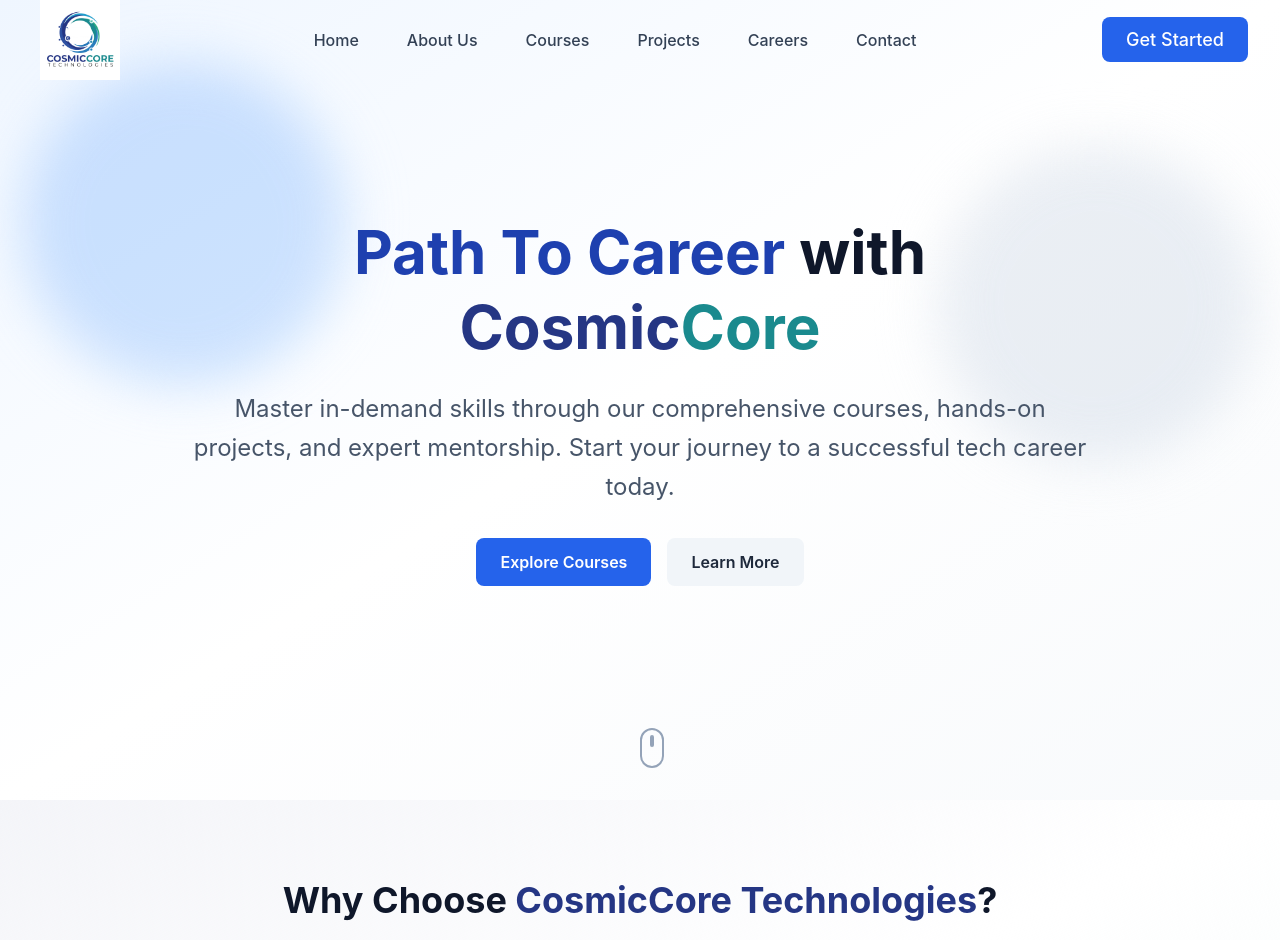
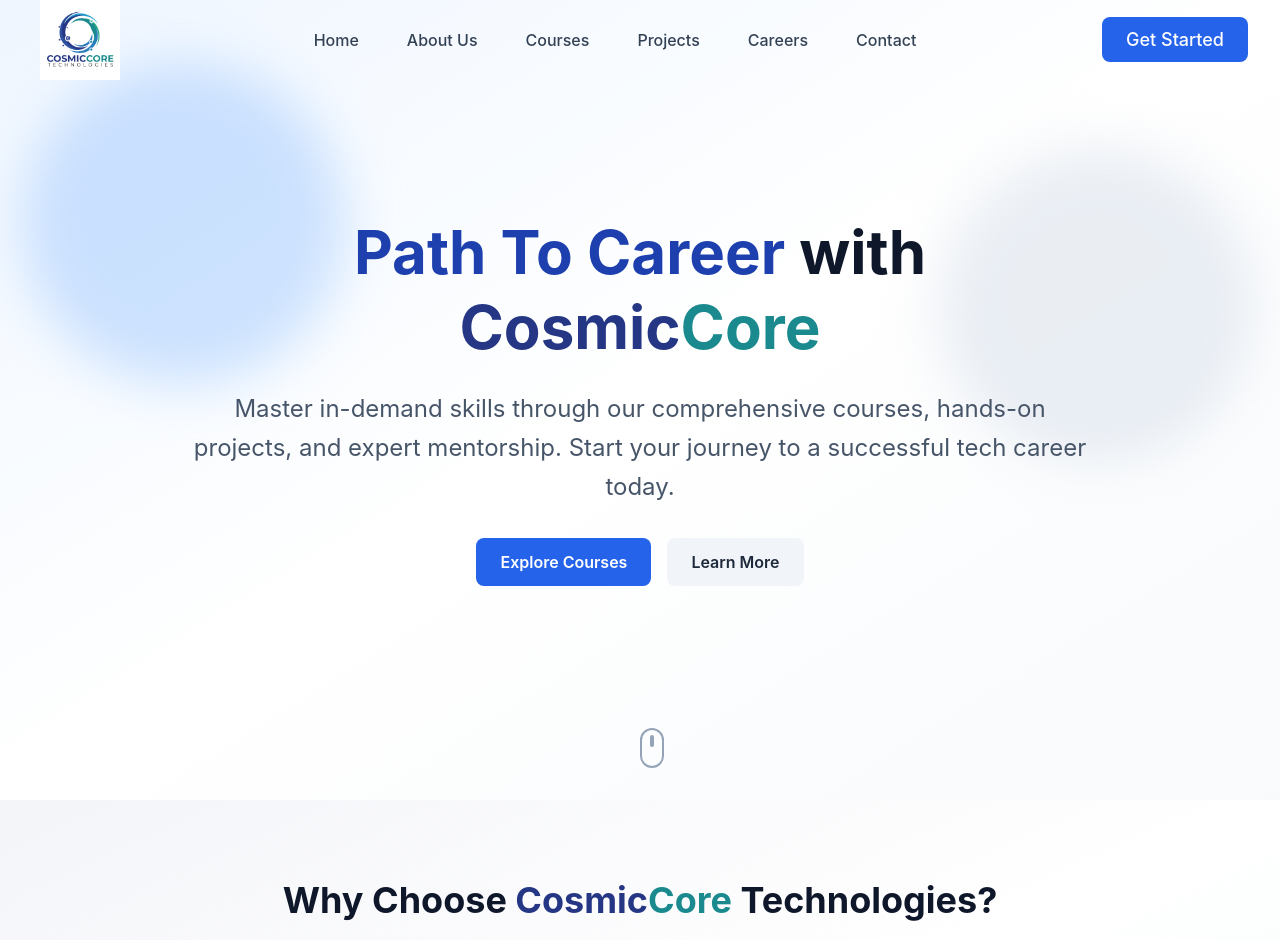
Before and after one commit to vamsireddy22/cosmic-core-website, a React (Create React App) app: page / in a window 1280 px wide. Shown: the top 940 px of the page. Built offline with nearby package versions, Linux system fonts and the light colour scheme.

Commit message:
style(home): apply exact logo colors to brand name in Features heading

```diff
--- a/src/pages/Home.tsx
+++ b/src/pages/Home.tsx
@@ -105,7 +105,7 @@ const Home: React.FC = () => {
             viewport={{ once: true }}
           >
             <h2 className="mobile-text-3xl font-bold text-secondary-900 mb-4">
-              Why Choose <span className="text-brand-blue">CosmicCore Technologies</span>?
+              Why Choose <span className="text-[#253684]">Cosmic</span><span className="text-[#1a8a8e]">Core</span> Technologies?
             </h2>
             <p className="mobile-text-xl text-secondary-600 max-w-2xl mx-auto px-4 sm:px-0">
               We provide everything you need to succeed in the tech industry
```
